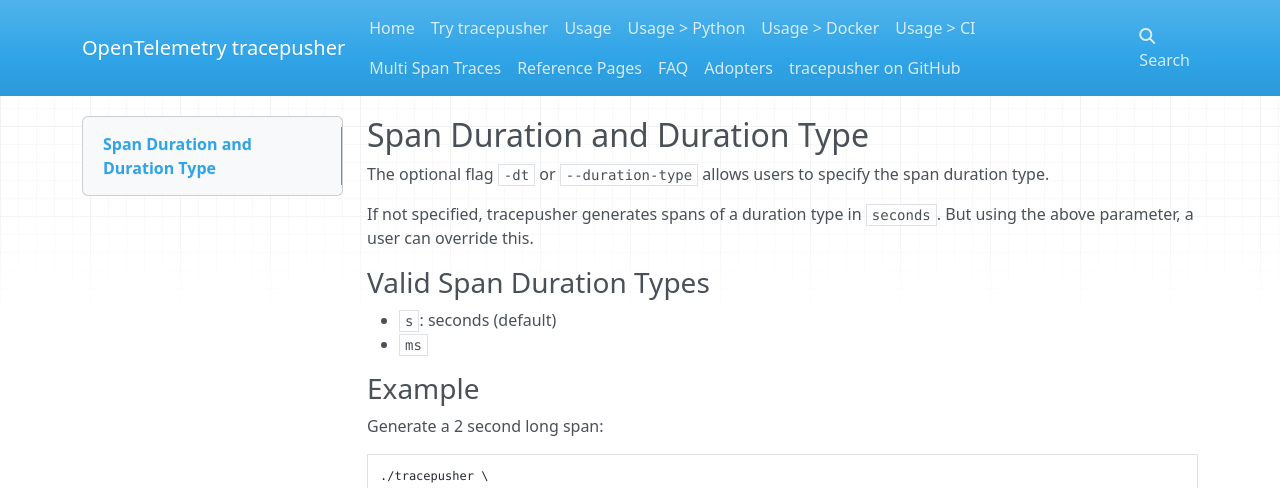
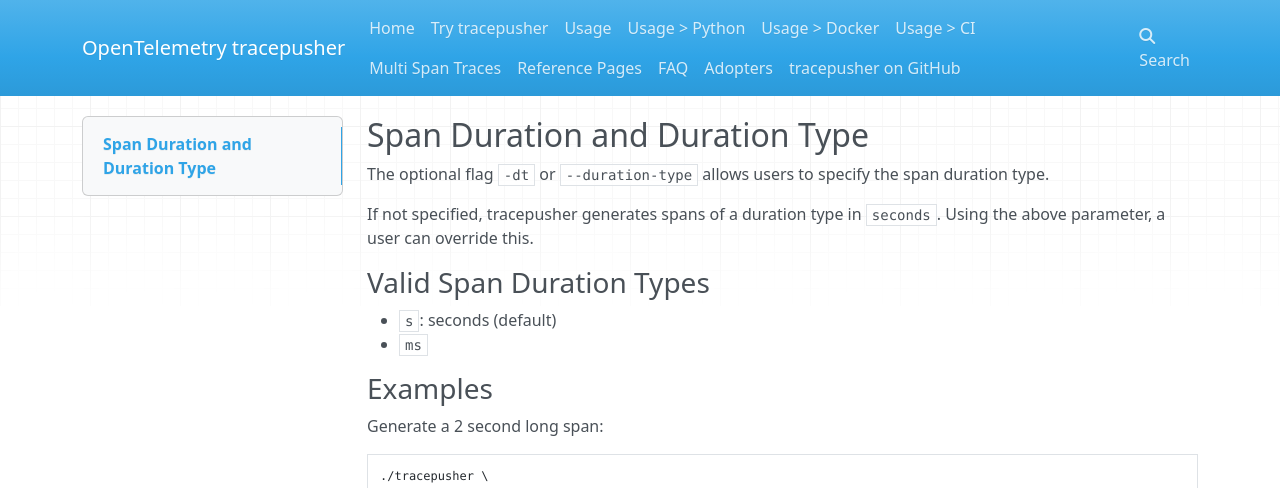
Before and after one commit to agardnerIT/tracepusher, an MkDocs documentation site: the page built from docs/reference/duration-type.md, in a window 1280 px wide and 1053 px high. Shown: the top 488 px of the window. Built offline with MkDocs 1.6.1, drawn with Linux system fonts in a browser that asks for light colours; nearby versions of some CDN libraries.

Commit message:
fix duration type docs

```diff
--- a/docs/reference/duration-type.md
+++ b/docs/reference/duration-type.md
@@ -2,14 +2,14 @@
 
 The optional flag `-dt` or `--duration-type` allows users to specify the span duration type.
 
-If not specified, tracepusher generates spans of a duration type in `seconds`. But using the above parameter, a user can override this.
+If not specified, tracepusher generates spans of a duration type in `seconds`. Using the above parameter, a user can override this.
 
 ### Valid Span Duration Types
 
 - `s`: seconds (default)
 - `ms`
 
-### Example
+### Examples
 
 Generate a 2 second long span:
 
```
